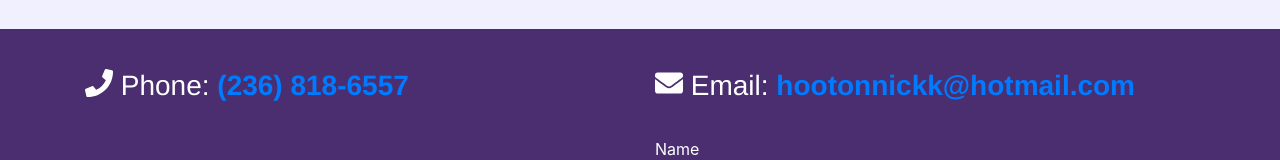
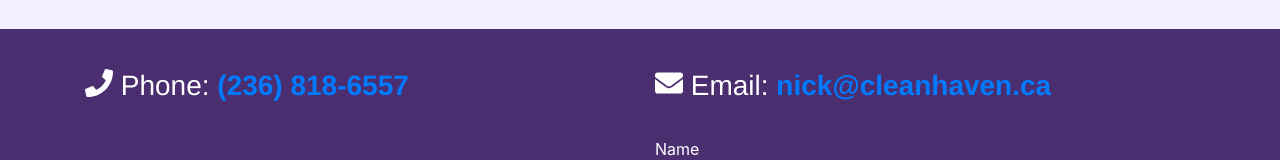
Before and after one commit to NathanielJenkins/nick, a Gatsby site: page / in a window 1280 px wide. Shown: the part 1074-1234 px from the top of the page. Built offline with nearby package versions, Linux system fonts and the light colour scheme; Gatsby itself is replaced by a stand-in of ours.

Commit message:
changed email

```diff
--- a/src/components/contact.js
+++ b/src/components/contact.js
@@ -25,8 +25,8 @@ const Contact = () => {
           <Col md className="mt-3">
             <h3>
               <FaEnvelope className="mb-2" /> Email:{" "}
-              <a className="thick" href="mailto:hootonnickk@hotmail.com">
-                hootonnickk@hotmail.com
+              <a className="thick" href="mailto:nick@cleanhaven.ca">
+                nick@cleanhaven.ca
               </a>
             </h3>
           </Col>
```
